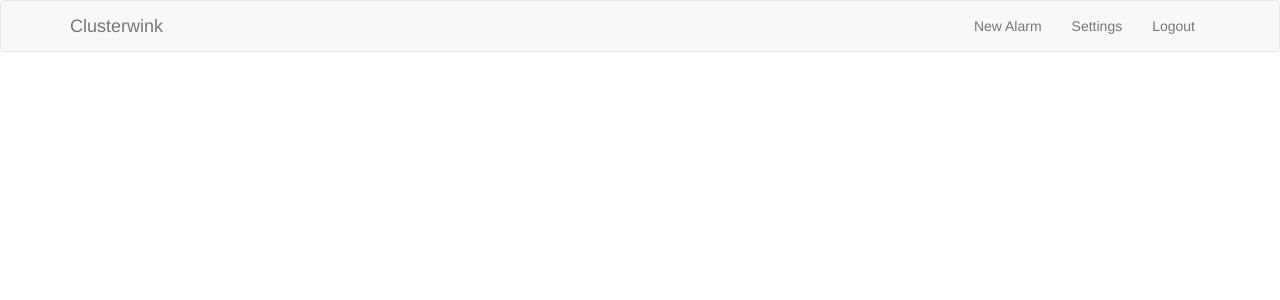
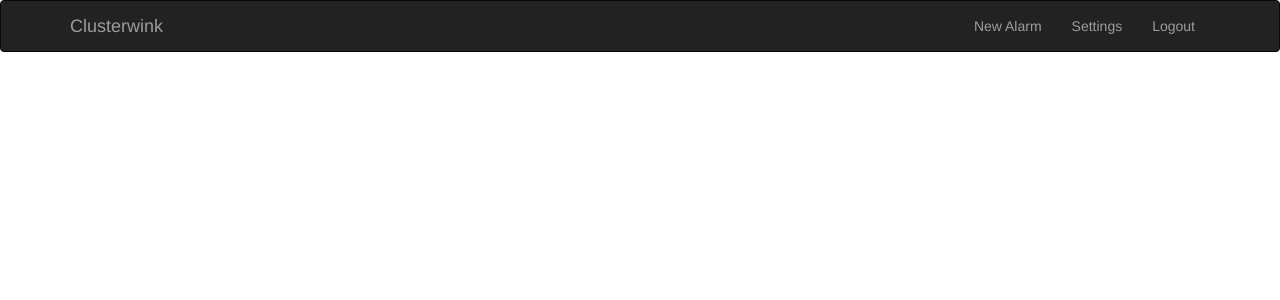
Before and after one commit to lennymlopes/cw-webapp, a Flask app: page / in a window 1280 px wide. Shown: the top 300 px of the page. Run offline with Flask 2, Linux system fonts and the light colour scheme; the visitor is signed in with stand-in values (Sample User, id 1); data comes from the database, SQL or seed files in the repository; data that the repository does not hold is empty; some libraries are stand-ins or nearby versions.

Commit message:
do the styles!

```diff
--- a/app/templates/base.html
+++ b/app/templates/base.html
@@ -7,11 +7,11 @@
 
 {% block styles %}
 	{{super()}}
-	<link rel=stylesheet type=text/css href="{{ url_for('static', filename='style.css') }}">
+	<link rel=stylesheet href="{{ url_for('static', filename='style.css') }}">
 {% endblock %}
 
 {% block navbar %}
-	<nav class="navbar navbar-default">
+	<nav class="navbar navbar-inverse">
 		<div class="container">
 			<div class="navbar-header">
 				<button type="button" class="navbar-toggle collapsed" data-toggle="collapse" data-target="#bs-example-navbar-collapse-1" aria-expanded="false">
--- a/app/templates/index.html
+++ b/app/templates/index.html
@@ -1,11 +1,11 @@
 {% extends "base.html" %}
 
 {% block app_content %}
-<!--     <h1>Hi, {{ current_user.username }}!</h1>
-    {% for post in posts %}
-    <div><p>{{ post.author.username }} says: <b>{{ post.body }}</b></p></div>
-    {% endfor %} -->
-    {% for alarm in alarms %}
-    <div><p>{{ alarm.label }}<br>{{ alarm.hour }}:{{ alarm.minute }} repeats: <b>{{ alarm.repeat }}</b></p></div>
-    {% endfor %}
+
+	{% for alarm in alarms %}
+		<div class="col-md-4 alarm">
+			<h1>{{ alarm.hour }}:{{ alarm.minute }}</h1>
+			<hr>
+			<p>{{ alarm.label }}<br> repeats: <b>{{ alarm.repeat }}</b></p></div>
+	{% endfor %}
 {% endblock %}
```
